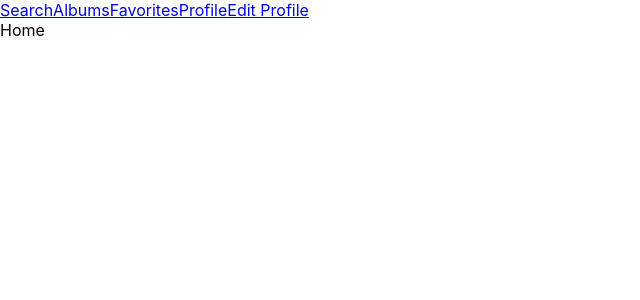
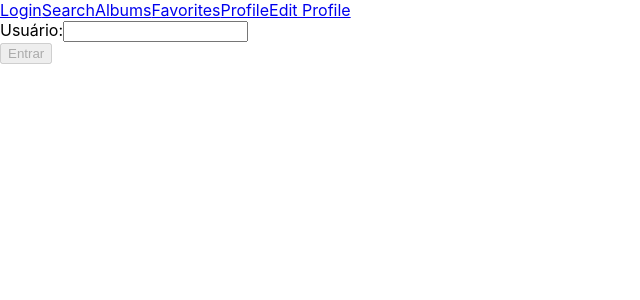
Before and after one commit to zTiagok/trybe-14.trybetunes, a React (Create React App) app: page / in a window 1280 px wide. Shown: the top 300 px of the page, without its empty margins (0-640 px from the left). Built offline with nearby package versions, Linux system fonts and the light colour scheme.

Commit message:
c2 - 2º Requisito Completo

```diff
--- a/src/Content.jsx
+++ b/src/Content.jsx
@@ -1,7 +1,7 @@
 import React from 'react';
 import { Route, Switch } from 'react-router-dom';
 
-import Home from './pages/Home';
+import Login from './pages/Login';
 import Album from './pages/Album';
 import Favorites from './pages/Favorites';
 import Profile from './pages/Profile';
@@ -14,7 +14,7 @@ class Content extends React.Component {
     return (
       <div className="content">
         <Switch>
-          <Route path="/" exact component={ Home } />
+          <Route path="/" exact component={ Login } />
           <Route path="/search" component={ Search } />
           <Route path="/album/:id" component={ Album } />
           <Route path="/favorites" component={ Favorites } />
--- a/src/Sidebar.jsx
+++ b/src/Sidebar.jsx
@@ -5,12 +5,12 @@ class Sidebar extends React.Component {
   render() {
     return (
       <nav className="navigation">
-        {/* <Link to="/">Home</Link> */}
+        <Link to="/">Login</Link>
         <Link to="/search">Search</Link>
         <Link to="/album/:id">Albums</Link>
         <Link to="/favorites">Favorites</Link>
         <Link to="/profile">Profile</Link>
-        <Link to="/profile/editor">Edit Profile</Link>
+        <Link to="/profile/edit">Edit Profile</Link>
       </nav>
     );
   }
--- a/src/pages/Home.jsx
+++ /dev/null
@@ -1,13 +0,0 @@
-import React from 'react';
-
-class Home extends React.Component {
-  render() {
-    return (
-      <div className="content-home" data-testid="page-login">
-        Home
-      </div>
-    );
-  }
-}
-
-export default Home;
--- /dev/null
+++ b/src/pages/Loading.jsx
@@ -0,0 +1,13 @@
+import React from 'react';
+
+class Loading extends React.Component {
+  render() {
+    return (
+      <div id="loading-message">
+        Carregando...
+      </div>
+    );
+  }
+}
+
+export default Loading;
--- /dev/null
+++ b/src/pages/Login.jsx
@@ -0,0 +1,75 @@
+import React from 'react';
+import { Redirect } from 'react-router-dom';
+import { createUser } from '../services/userAPI';
+import Loading from './Loading';
+
+class Login extends React.Component {
+  constructor() {
+    super();
+
+    this.state = {
+      username: '',
+      loading: false,
+      fetchComplete: false,
+    };
+  }
+
+  stateUsername = (origin) => {
+    this.setState({ username: origin.target.value });
+  };
+
+  buttonEvent = (origin) => {
+    const { username } = this.state;
+    const result = createUser({ name: username });
+    origin.preventDefault();
+    this.setState({ loading: true });
+    result.then(() => { this.setState({ loading: false, fetchComplete: true }); });
+  }
+
+  render() {
+    const { username, loading, fetchComplete } = this.state;
+
+    let button = true;
+    const minLength = 3;
+
+    if (username.length >= minLength) {
+      button = false;
+    } else {
+      button = true;
+    }
+
+    const input = (
+      <>
+        <form id="login-form">
+          Usuário:
+          <input
+            type="text"
+            name="user-login"
+            id="user-login"
+            data-testid="login-name-input"
+            minLength="3"
+            onChange={ this.stateUsername }
+            required
+          />
+        </form>
+        { fetchComplete && <Redirect to="/search" />}
+        <button
+          type="submit"
+          form="login-form"
+          data-testid="login-submit-button"
+          disabled={ button }
+          onClick={ this.buttonEvent }
+        >
+          Entrar
+        </button>
+      </>);
+
+    return (
+      <div className="content-login" data-testid="page-login">
+        {(loading ? <Loading /> : input)}
+      </div>
+    );
+  }
+}
+
+export default Login;
```
